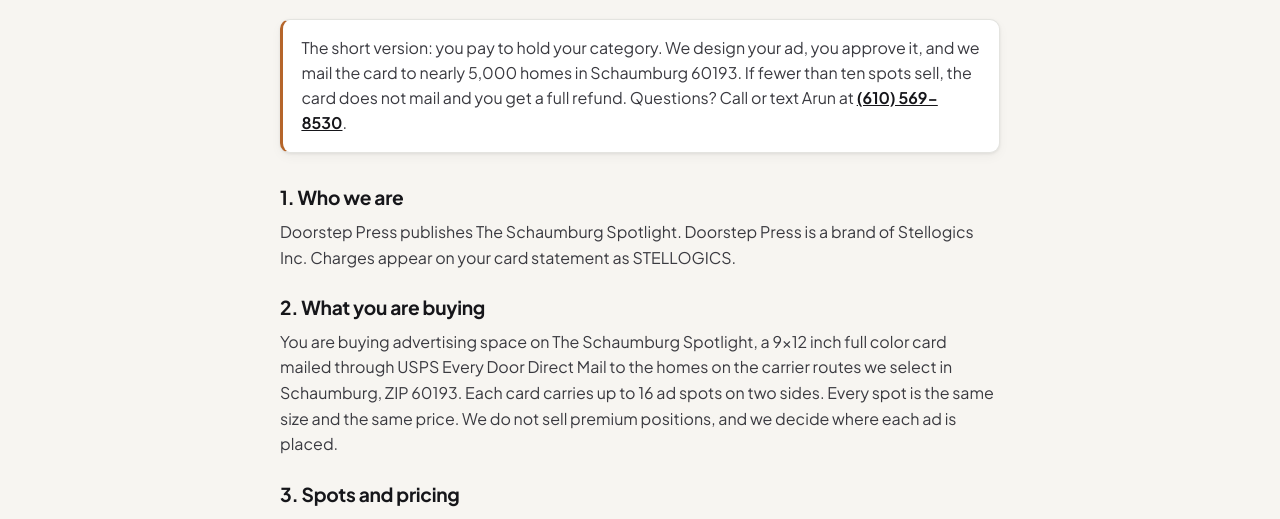
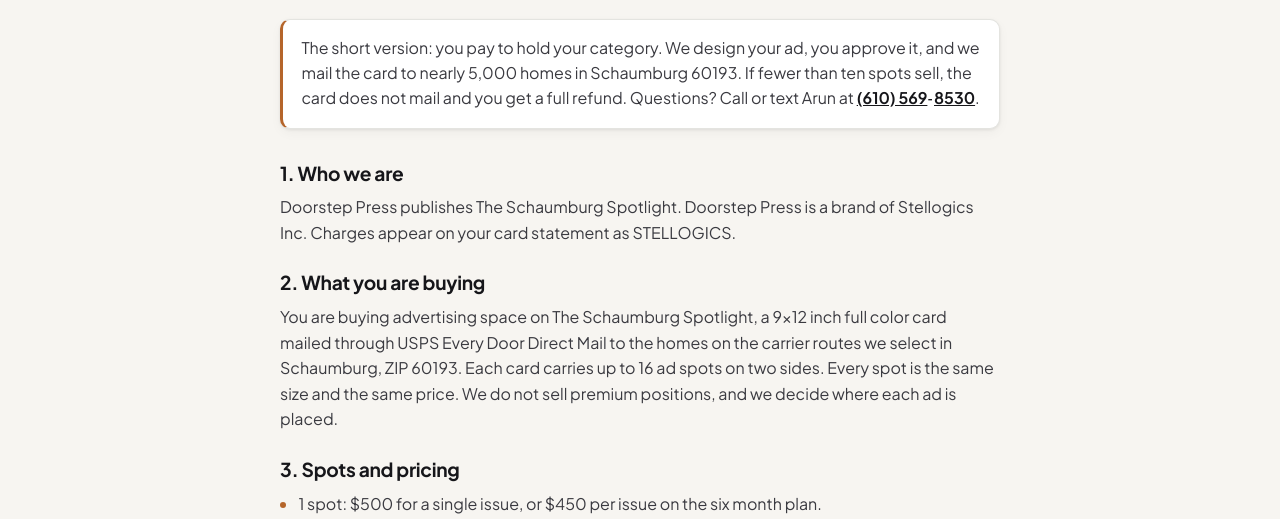
Before and after one commit to arunraj99/doorstep-press, a plain HTML site: page schaumburg/terms/index.html in a window 1280 px wide. Shown: the part 224-743 px from the top of the page. Drawn offline with Linux system fonts and the light colour scheme.

Commit message:
Shorten the footer phone hyphen glyph.
Keep an ASCII hyphen in the markup and scale it so it no longer reads as an en dash in Plus Jakarta Sans.

Co-authored-by: Cursor <cursoragent@cursor.com>

```diff
--- a/css/styles.css
+++ b/css/styles.css
@@ -1414,6 +1414,15 @@ button:focus-visible {
   font-feature-settings: "liga" 0, "calt" 0;
 }
 
+/* Plus Jakarta draws U+002D long; keep ASCII hyphen but shorten the glyph */
+.phone-hyphen {
+  display: inline-block;
+  transform: scaleX(0.62);
+  transform-origin: center;
+  margin: 0 -0.06em;
+  font-weight: 500;
+}
+
 .site-footer-links a:hover {
   color: var(--sf-paper);
 }
--- a/js/app.js
+++ b/js/app.js
@@ -51,6 +51,24 @@
     }
   })();
 
+  function setPhoneLabel(el) {
+    /* Split on ASCII hyphen so we can shorten the glyph visually in CSS */
+    if (el.dataset.keepLabel) return;
+    if (phoneDisplay.indexOf("-") === -1) {
+      el.textContent = phoneDisplay;
+      return;
+    }
+    var parts = phoneDisplay.split("-");
+    el.textContent = "";
+    el.appendChild(document.createTextNode(parts[0]));
+    var hyphen = document.createElement("span");
+    hyphen.className = "phone-hyphen";
+    hyphen.setAttribute("aria-hidden", "true");
+    hyphen.textContent = "-";
+    el.appendChild(hyphen);
+    el.appendChild(document.createTextNode(parts.slice(1).join("-")));
+  }
+
   document.querySelectorAll("[data-config='phone']").forEach(function (el) {
     if (!phone) {
       el.hidden = true;
@@ -59,9 +77,9 @@
     el.hidden = false;
     if (el.tagName === "A") {
       el.href = "tel:" + phoneDigits;
-      if (!el.dataset.keepLabel) el.textContent = phoneDisplay;
+      setPhoneLabel(el);
     } else {
-      el.textContent = phoneDisplay;
+      setPhoneLabel(el);
     }
   });
 
```
